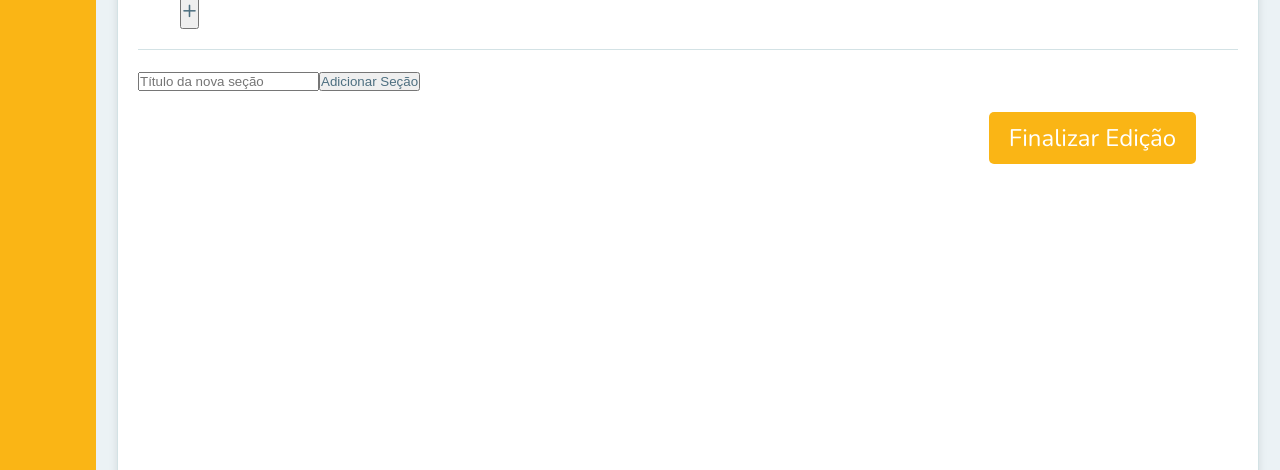
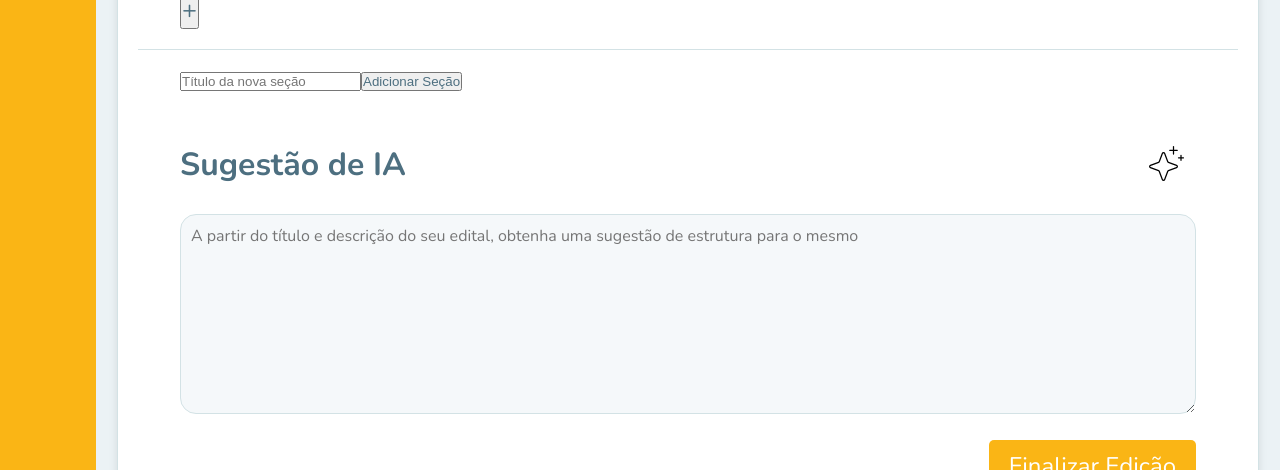
Before and after one commit to RickFqt/Forms-Framework-Front, an Angular app: page /formulario/1 in a window 1280 px wide. Both pictures are taken after a click on the picture 886 px from the left and 62 px from the top of the page. Shown: the part 148-618 px from the top of the page. Built offline with nearby package versions, Linux system fonts and the light colour scheme; no server answers.

Commit message:
feat: Ajusta local do feedbackLLM para o grab

```diff
--- a/src/app/formulario-view/formulario-view.component.css
+++ b/src/app/formulario-view/formulario-view.component.css
@@ -70,6 +70,10 @@
   margin-left: 42px;
   margin-top: 34px;
   font-size: 25px;
+}
+
+.add-section-container {
+  margin-left: 42px;
 }
 
 /* Separador das seções */
@@ -182,6 +186,7 @@
 }
 
 .llm-header {
+  margin-top: 42px;
   display: flex;
   justify-content: space-between;
   align-items: center;
--- a/src/app/formulario-view/formulario-view.component.html
+++ b/src/app/formulario-view/formulario-view.component.html
@@ -128,25 +128,6 @@
                 ></textarea>
     </div>
 
-    <div *ngIf="estadoFormulario === 'visualizacao' && formulario.respondido"  class="sections">
-      <div class="llm-header">
-        <h2 class="llm-title">Diagnóstico de IA</h2>
-        <img
-          class="llm-button"
-          src="llm_button.svg"
-          alt="Gerar Diagnóstico por IA"
-          (click)="gerarFeedbackLLM()"
-        />
-      </div>
-      <textarea
-                id="feedbackLLM"
-                class="long-answer"
-                [value]="displayedText"
-                [disabled]="true"
-                placeholder="Gere seu diagnóstico com IA"
-                ></textarea>
-    </div>
-
     <div *ngIf="estadoFormulario === 'visualizacao' && !ehInstancia"  class="sections">
       <div class="llm-header">
         <h2 class="llm-title">Estatísticas de respostas(feitas por IA)</h2>
@@ -162,7 +143,7 @@
                 class="long-answer"
                 [value]="displayedTextEstatisticas"
                 [disabled]="true"
-                placeholder="Gere seu diagnóstico com IA"
+                placeholder="Veja as estatísticas das respostas coletadas desse edital"
                 ></textarea>
     </div>
 
@@ -170,6 +151,25 @@
     <div *ngIf="estadoFormulario === 'editando'" class="add-section-container">
       <input type="text" placeholder="Título da nova seção" [(ngModel)]="novaSecaoTitulo" class="new-section-input" />
       <button (click)="adicionarSecao()" class="add-section-button">Adicionar Seção</button>
+    </div>
+
+    <div *ngIf="estadoFormulario === 'editando'"  class="sections">
+      <div class="llm-header">
+        <h2 class="llm-title">Sugestão de IA</h2>
+        <img
+          class="llm-button"
+          src="llm_button.svg"
+          alt="Gerar Sugestão feita por IA"
+          (click)="gerarFeedbackLLM()"
+        />
+      </div>
+      <textarea
+                id="feedbackLLM"
+                class="long-answer"
+                [value]="displayedText"
+                [disabled]="true"
+                placeholder="A partir do título e descrição do seu edital, obtenha uma sugestão de estrutura para o mesmo"
+                ></textarea>
     </div>
 
     <!-- Botão de salvar resposta-->
--- a/src/app/formulario-view/formulario-view.component.ts
+++ b/src/app/formulario-view/formulario-view.component.ts
@@ -145,7 +145,7 @@ export class FormularioViewComponent {
   // -------------------- Funcoes e atributos para o estado de visualizacao --------------------
   gerarFeedbackLLM() {
     const textarea = document.getElementById("feedbackLLM") as HTMLTextAreaElement;
-    textarea.value = "Gerando diagnóstico...";
+    textarea.value = "Gerando sugestão...";
     this.formularioService.gerarFeedbackLLM(this.formulario.id).subscribe(() => {
       // Aguarda o refresh do prontuário antes de iniciar a animação
       this.refreshFormularioAsync().subscribe(() => {
```
